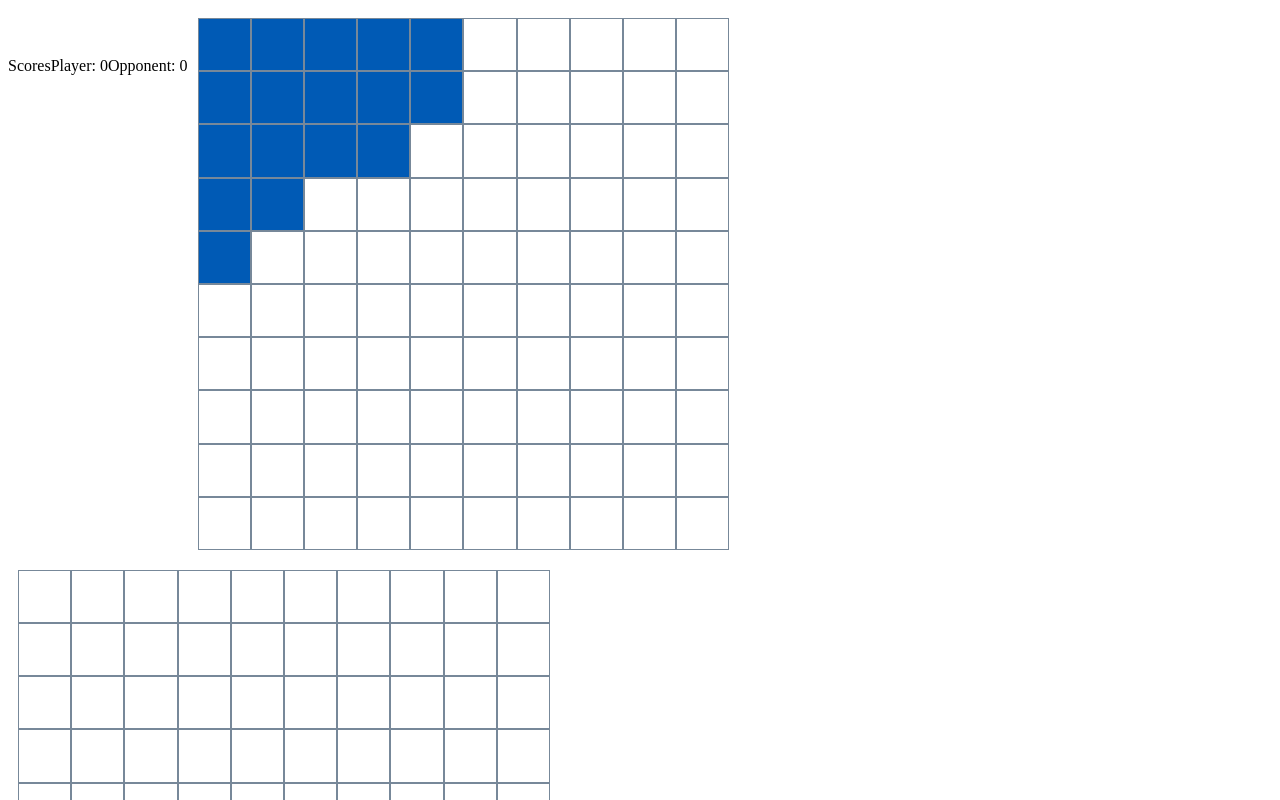
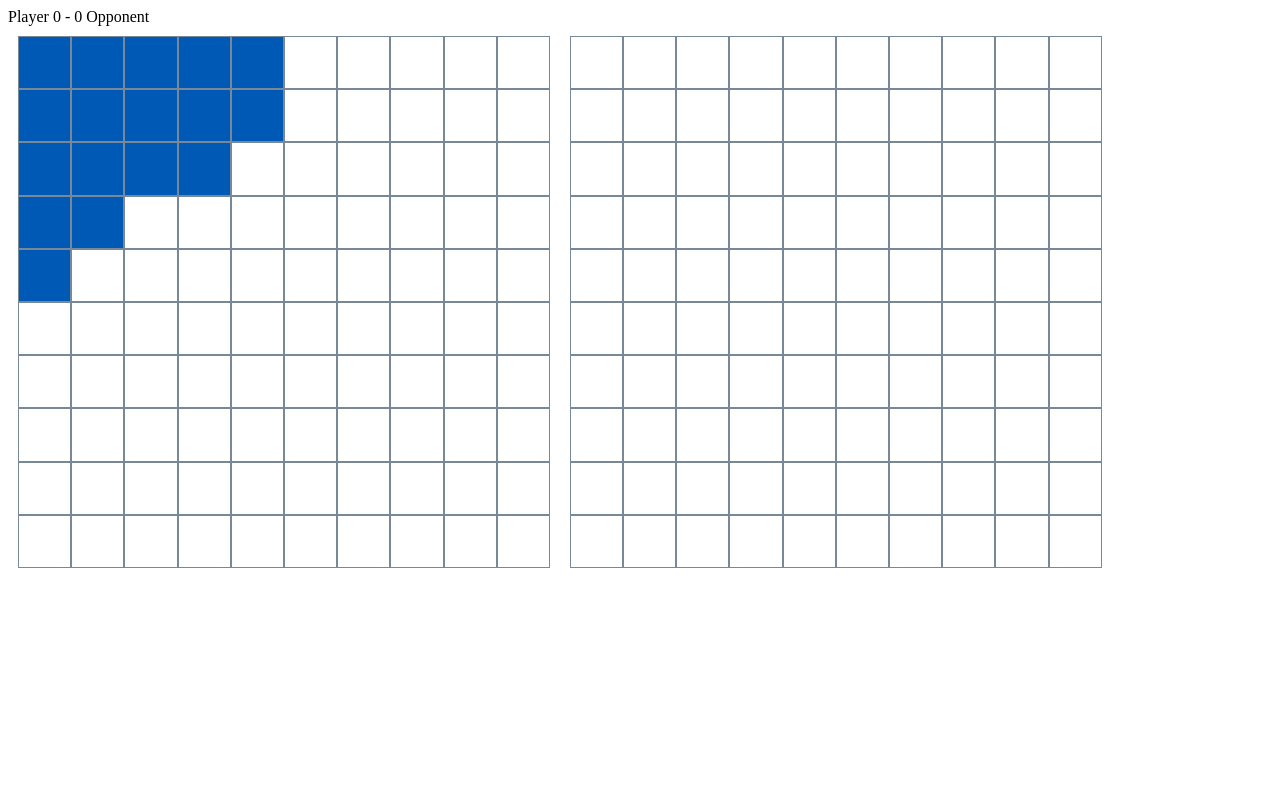
Before and after one commit to earacena/battleship-webapp-frontend, a React (Create React App) app: page / in a window 1280 px wide. Both pictures are taken after a click on the button "Ready!". Shown: the top 800 px of the page. Built offline with nearby package versions, Linux system fonts and the light colour scheme.

Commit message:
Implement component for displaying scores

```diff
--- a/src/features/Battleship/Battleship.tsx
+++ b/src/features/Battleship/Battleship.tsx
@@ -2,6 +2,7 @@ import React, { useState, useEffect, useCallback } from "react";
 import { Cell, CellProps, Board } from "./components";
 import { BoardEditor } from "./components/BoardEditor";
 import { EndGame } from "./components/EndGame";
+import { Scores } from "./components/Scores";
 
 const generateBoard = (boardSize: number): CellProps[][] => {
   // Create multidimensional array
@@ -231,9 +232,7 @@ function Battleship() {
       {gameEnded && <EndGame winner={winner} opponent={winner === 'player' ? 'bot' : 'player'} />}
       {!editing && !gameEnded && (
         <div>
-          Scores
-          {`Player: ${playerScore}`}
-          {`Opponent: ${opponentScore}`}
+          <Scores playerScore={playerScore} opponentScore={opponentScore} />
           <Board size={boardSize} gridSize={gridSize}>
             {board.map((row, y) =>
               row.map((cell, x) => (
--- /dev/null
+++ b/src/features/Battleship/components/Scores/Scores.tsx
@@ -0,0 +1,16 @@
+import React from 'react';
+
+type ScoresProps = {
+  playerScore: number,
+  opponentScore: number,
+};
+
+function Scores({ playerScore, opponentScore }: ScoresProps) {
+  return (
+    <div>
+      {`Player ${playerScore} - ${opponentScore} Opponent`}
+    </div>
+  );
+};
+
+export default Scores;
--- /dev/null
+++ b/src/features/Battleship/components/Scores/index.ts
@@ -0,0 +1 @@
+export { default as Scores } from './Scores';
```
